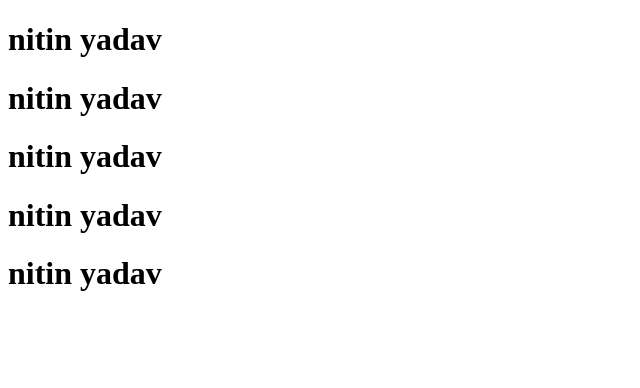
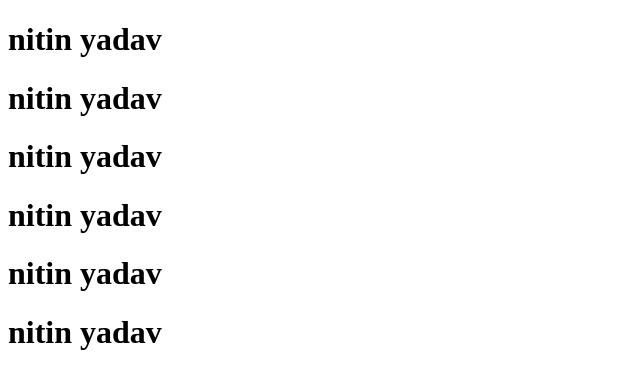
Before and after one commit to nitinyadav8948/project2, a plain HTML site: page index.html in a window 1280 px wide. Shown: the whole page, without its empty margins (0-640 px from the left). Drawn offline with Linux system fonts and the light colour scheme.

Commit message:
name add

```diff
--- a/index.html
+++ b/index.html
@@ -11,6 +11,7 @@
       <h1>nitin yadav</h1>
        <h1>nitin yadav</h1>
         <h1>nitin yadav</h1>
+        <h1>nitin yadav</h1>
 
 </body>
 </html>
```
